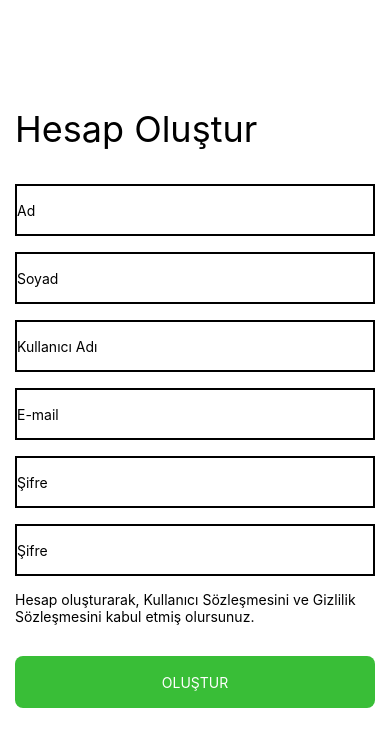
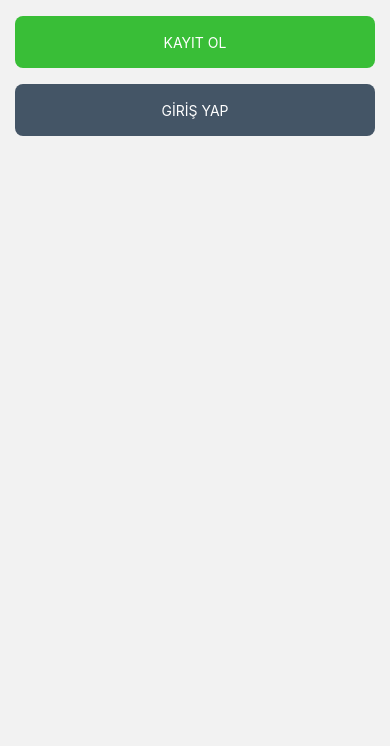
Before and after one commit to ogulcanpirim/tohum, a React Native app: screen /Welcome in a window 390 px wide. Shown: the top 746 px of the page. Built offline with nearby package versions, Linux system fonts and the light colour scheme.

Commit message:
navigator - go back - some screen

```diff
--- a/App.js
+++ b/App.js
@@ -7,12 +7,10 @@
  */
 
 import React from 'react';
-import RegisterScreen from './src/screens/Register';
+import NavigatorComponent from './src/components/NavigatorComponent';
 const App = () => {
   return (
-    <RegisterScreen>
-
-    </RegisterScreen>
+    <NavigatorComponent></NavigatorComponent>
   );
 }
 export default App;
--- a/package.json
+++ b/package.json
@@ -11,9 +11,15 @@
   },
   "dependencies": {
     "@react-native-firebase/app": "^13.1.0",
+    "@react-navigation/native": "^6.0.6",
+    "@react-navigation/stack": "^6.0.11",
     "@reduxjs/toolkit": "^1.7.0",
     "react": "17.0.2",
     "react-native": "0.66.0",
+    "react-native-gesture-handler": "^2.1.0",
+    "react-native-safe-area-context": "^3.3.2",
+    "react-native-screens": "^3.10.1",
+    "react-native-vector-icons": "^9.0.0",
     "redux": "^4.1.2"
   },
   "devDependencies": {
--- /dev/null
+++ b/src/components/NavigatorComponent.js
@@ -0,0 +1,23 @@
+import React from 'react'
+import { createStackNavigator } from '@react-navigation/stack';
+import { NavigationContainer } from '@react-navigation/native';
+
+import WelcomeScreen from '../screens/Welcome';
+import RegisterScreen from '../screens/Register';
+import SignInScreen from '../screens/SignIn';
+
+const Stack = createStackNavigator();
+
+export default function NavigatorComponent(props) {
+    return (
+        <NavigationContainer>
+            <Stack.Navigator initialRouteName="Welcome" screenOptions={{
+                headerShown: false
+            }}>
+                <Stack.Screen name="Welcome" component={WelcomeScreen} />
+                <Stack.Screen name="Register" component={RegisterScreen} />
+                <Stack.Screen name="SignIn" component={SignInScreen} />
+            </Stack.Navigator>
+        </NavigationContainer>
+    )
+}
--- a/src/screens/Register.js
+++ b/src/screens/Register.js
@@ -1,23 +1,34 @@
 
-import React, {useState} from 'react'
-import { SafeAreaView, StyleSheet, TextInput, Text, TouchableOpacity} from 'react-native';
-import {firebase} from '../Firebase/firebase';
+import React, { useState } from 'react'
+import { SafeAreaView, StyleSheet, TextInput, Text, TouchableOpacity } from 'react-native';
+import { firebase } from '../Firebase/firebase';
 import styles from './styles'
+import AntDesign from 'react-native-vector-icons/AntDesign';
 
-const RegisterScreen = () => {
+const RegisterScreen = (props) => {
     const [name, setName] = useState('');
     const [surname, setSurname] = useState('');
     const [username, setUsername] = useState('');
     const [email, setEmail] = useState('');
     const [password, setPassword] = useState('');
-    function createUser(){
-       //firebase.auth().createUserWithEmailAndPassword(email, password).then(()=>{
 
-       //})
+    const goBack = () => {
+        props.navigation.goBack();
     }
-    return(
+    function createUser() {
+        //firebase.auth().createUserWithEmailAndPassword(email, password).then(()=>{
+
+        //})
+    }
+    return (
         <SafeAreaView>
-            <Text style = {styles.textStyle}>Hesap Oluştur</Text>
+            <TouchableOpacity onPress={goBack}>
+                <AntDesign
+                    name={"back"}
+                    size={32}>
+                </AntDesign>
+            </TouchableOpacity>
+            <Text style={styles.textStyle}>Hesap Oluştur</Text>
             <TextInput style={styles.inputFirst} value={name} onChangeText={setName} placeholder={'Ad'}>
             </TextInput>
             <TextInput style={styles.inputs} value={surname} onChangeText={setSurname} placeholder='Soyad'>
@@ -31,8 +42,8 @@ const RegisterScreen = () => {
             <TextInput style={styles.inputs} placeholder='Şifre'>
             </TextInput>
             <Text style={styles.accountInfoText}>Hesap oluşturarak, Kullanıcı Sözleşmesini ve Gizlilik Sözleşmesini kabul etmiş olursunuz.</Text>
-            <TouchableOpacity onPress={createUser} style = {styles.registerButton}>
-                <Text style = {styles.registerButtonText}>OLUŞTUR</Text>
+            <TouchableOpacity onPress={createUser} style={styles.registerButton}>
+                <Text style={styles.registerButtonText}>OLUŞTUR</Text>
             </TouchableOpacity>
         </SafeAreaView>
     );
--- /dev/null
+++ b/src/screens/SignIn.js
@@ -0,0 +1,25 @@
+import React from 'react'
+import { SafeAreaView, TouchableOpacity, Text } from 'react-native';
+import styles from './styles';
+import AntDesign from 'react-native-vector-icons/AntDesign';
+
+const SignInScreen = (props) => {
+
+    const goBack = () => {
+        props.navigation.goBack();
+    }
+
+    return (
+        <SafeAreaView>
+            <TouchableOpacity onPress={goBack}>
+                <AntDesign
+                    name={"back"}
+                    size={32}>
+                </AntDesign>
+            </TouchableOpacity>
+                <Text style={styles.textStyle}>GİRİŞ YAP</Text>
+        </SafeAreaView>
+    )
+}
+
+export default SignInScreen;
--- /dev/null
+++ b/src/screens/Welcome.js
@@ -0,0 +1,25 @@
+import React from 'react'
+import { SafeAreaView, TouchableOpacity, Text } from 'react-native';
+import styles from './styles';
+
+const WelcomeScreen = (props) => {
+
+    const navigateToRegister = () => {
+        props.navigation.navigate("Register");
+    }
+    const navigateToSignIn = () => {
+        props.navigation.navigate("SignIn");
+    }
+    return (
+        <SafeAreaView>
+            <TouchableOpacity style = {styles.registerButton} onPress={navigateToRegister}>
+                <Text style = {styles.registerButtonText}>KAYIT OL</Text>
+            </TouchableOpacity>
+            <TouchableOpacity style = {styles.signinButton} onPress={navigateToSignIn}>
+                <Text style = {styles.registerButtonText}>GİRİŞ YAP</Text>
+            </TouchableOpacity>
+        </SafeAreaView>
+    );
+}
+
+export default WelcomeScreen;
--- a/src/screens/styles.js
+++ b/src/screens/styles.js
@@ -37,8 +37,23 @@ export default StyleSheet.create({
       marginRight: 15,
       marginTop: 16,
    },
+   signinButton: {
+      height: 52,
+      alignItems: 'center',
+      justifyContent: 'center',
+      borderRadius: 8,
+      backgroundColor: '#445566',
+      marginLeft: 15,
+      marginRight: 15,
+      marginTop: 16,
+   },
    registerButtonText: {
       textAlign: 'center',
       color: 'white',
+   },
+
+   returnButton:{
+
    }
+
 })
```
Also changed, not shown: 4 other files (tests, documents, lock files or other folders). Lines whose indentation alone changed are shown as unchanged.
